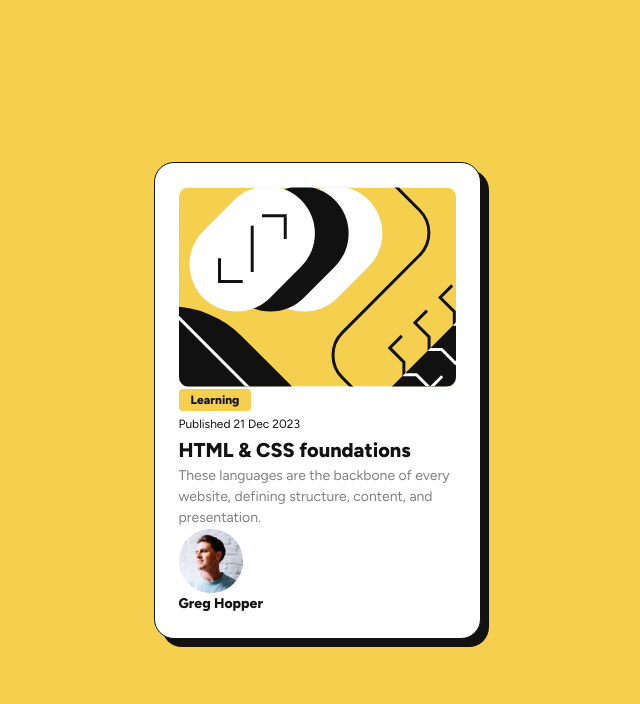
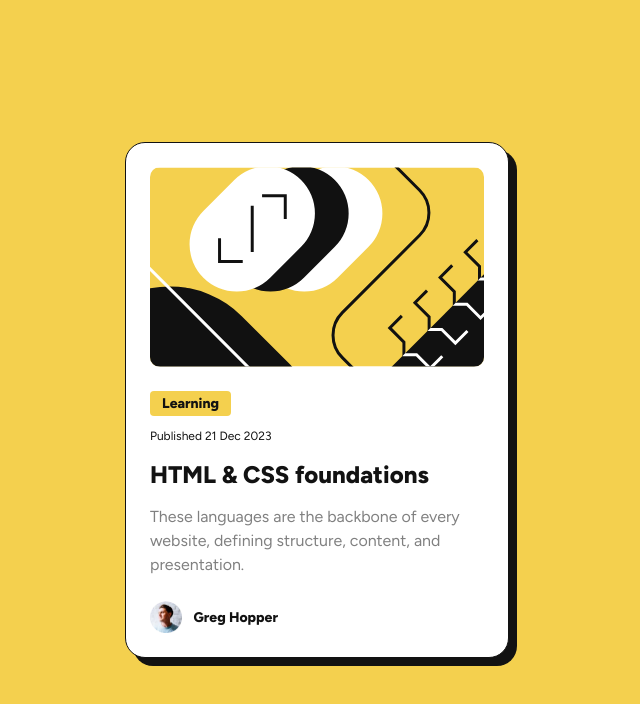
Before and after one commit to thetinyelephant85/FEmentor, a plain HTML site: page blog-preview-card/index.html in a window 1280 px wide. Shown: the whole page, without its empty margins (323-963 px from the left). Drawn offline with Linux system fonts and the light colour scheme.

Commit message:
added responsive bp 768

```diff
--- a/blog-preview-card/index.html
+++ b/blog-preview-card/index.html
@@ -10,16 +10,16 @@
 </head>
 <body>
     <div class="card">
-        <article class="article">
+        <div class="card-inner">
             <img src="./assets/images/illustration-article.svg" alt="illustration" class="cover">
-            <header>
-                <div><span class="label bold">Learning</span></div>
-                <time datetime="2023-12-21">Published 21 Dec 2023</time>
-                <h1 class="bold">HTML & CSS foundations</h1>
-            </header>
-            <p>These languages are the backbone of every website, defining structure, content, and presentation.</p>
-        </article>
-        <div class="author bold"><span><img src="./assets/images/image-avatar.webp" alt="" class="author-img"></span>Greg Hopper</div>
+                <article>
+                    <div class="label"><span class="bold">Learning</span></div>
+                    <time datetime="2023-12-21">Published 21 Dec 2023</time>
+                    <h1 class="bold"><a href="https://www.frontendmentor.io?ref=challenge" target="_blank">HTML & CSS foundations</a></h1>
+                    <p>These languages are the backbone of every website, defining structure, content, and presentation.</p>
+                </article>
+            <div class="author bold"><img src="./assets/images/image-avatar.webp" alt="" class="author-img">Greg Hopper</div>
+        </div>
     </div>
 </body>
 </html>
--- a/blog-preview-card/styles.css
+++ b/blog-preview-card/styles.css
@@ -70,6 +70,25 @@ body {
     color: var(--neutral-black);
 }
 
+h1 {
+  font-size: var(--title-s);
+  margin-bottom: 12px;
+}
+
+p {
+  font-size: var(--body-s);
+  color: var(--neutral-grey);
+}
+
+a {
+  text-decoration: none;
+  color: inherit;
+}
+
+a:hover {
+  color: var(--primary-yellow)
+}
+
 .bold {
     font-weight: 800;
 }
@@ -83,6 +102,11 @@ body {
   box-shadow: 8px 8px 0px 0px var(--neutral-black);
 }
 
+.card-inner {
+  display: grid;
+  gap: 24px;
+}
+
 .cover {
   border-radius: 10px;
   height: 200px;
@@ -90,25 +114,49 @@ body {
 }
 
 .label {
+  margin-bottom: 12px;
+}
+
+.label span{
   font-size: var(--body-xs);
   background-color: var(--primary-yellow);
   padding: 4px 12px;
   border-radius: 4px;
+  margin-bottom: 12px;
 }
 
 time {
+  display: block;
   font-size: var(--body-xs);
+  margin-bottom: 12px;
+}
+
+.author {
+  display: flex;
+  align-items: center;
+  font-size: var(--body-s)
+}
+
+.author img {
+  display: inline-block;
+  height: 32px;
+  margin-right: 12px;
+}
+
+@media only screen and (min-width: 768px) {
+  .card {
+    max-width: 384px;
+  }
+
+  .label span{
+    font-size: var(--body-s);
   }
 
   h1 {
-    font-size: var(--title-s);
+    font-size: var(--title);
   }
 
   p {
-    font-size: var(--body-s);
-    color: var(--neutral-grey);
+    font-size: var(--body-m);
   }
-
-.author {
-    font-size: var(--body-s)
 }
```
Lines whose indentation alone changed are shown as unchanged.
